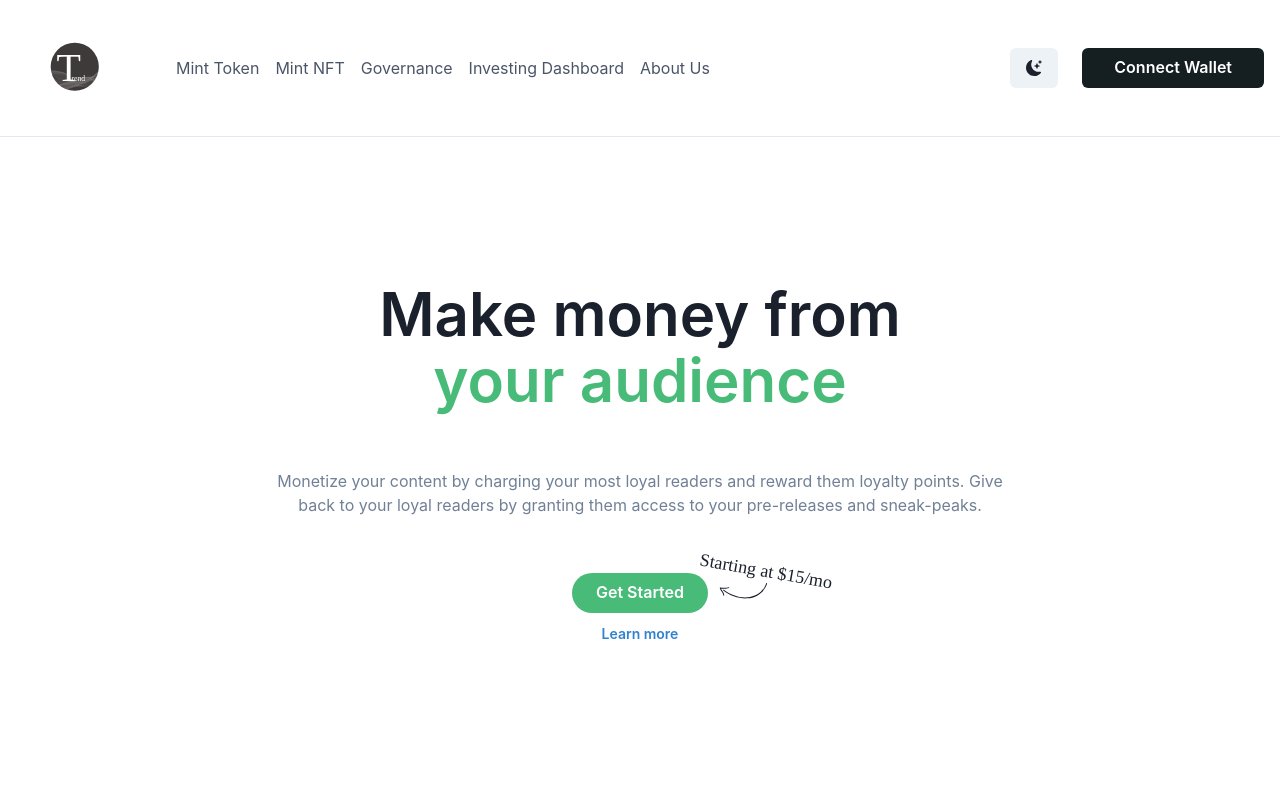
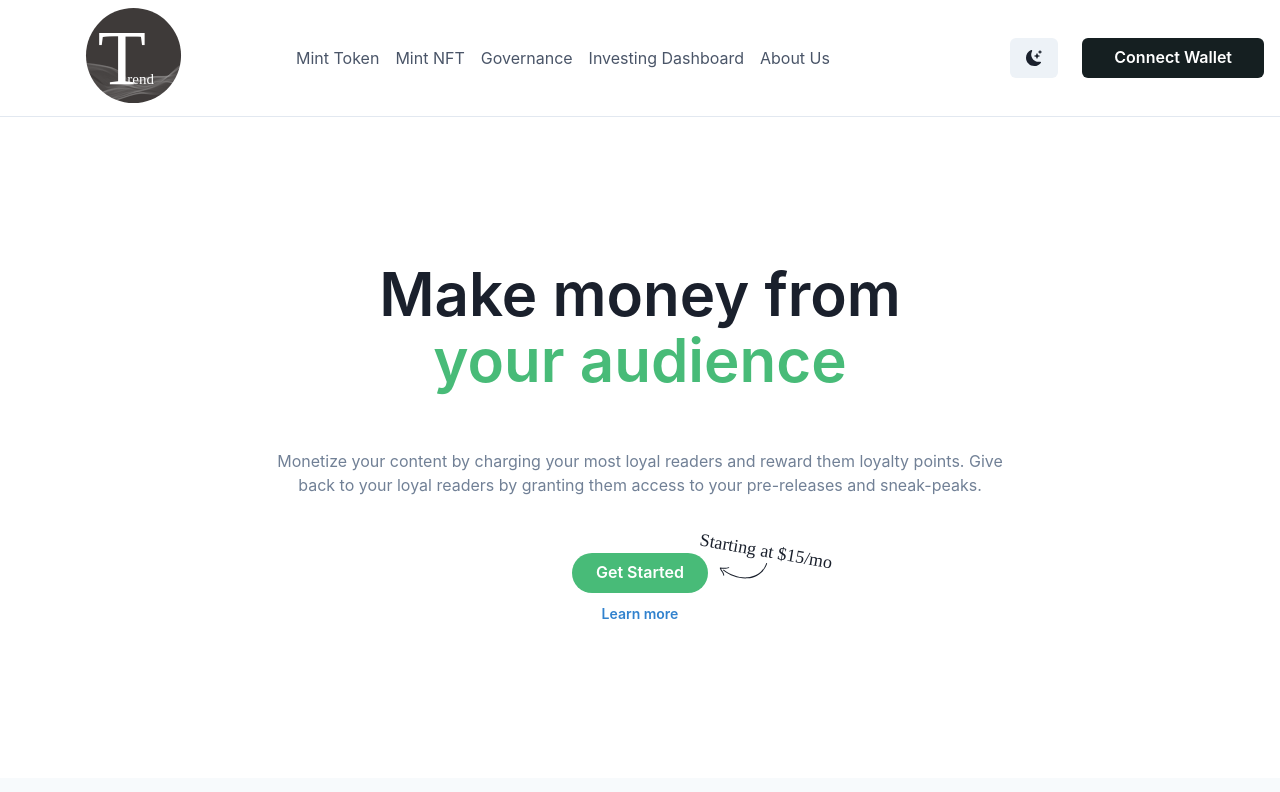
Before and after one commit to stevecyj/krypto-final, a React (Vite) app: page /#/index in a window 1280 px wide. Shown: the top 792 px of the page. Built offline with nearby package versions, Linux system fonts and the light colour scheme.

Commit message:
refactor: refactor ChakraUI theming in main.tsx and theme.ts
- Reduce size of TrendLogo in Navbar from 120x120 to 60x100
- Add custom theme to ChakraProvider in main.tsx
- Create new file theme.ts with custom theme for ChakraUI

Signed-off-by: stevecyj <ycsteven.tsao@gmail.com>

```diff
--- a/src/components/Navbar.tsx
+++ b/src/components/Navbar.tsx
@@ -56,7 +56,7 @@ export default function WithSubnavigation() {
             color={useColorModeValue('gray.800', 'white')}
           >
             <LinkTo to='/index'>
-              <Image src={TrendLogo} className='image' w={120} h={120} />
+              <Image src={TrendLogo} className='image' w={60} h={100} />
             </LinkTo>
           </Text>
 
--- /dev/null
+++ b/theme/theme.ts
@@ -0,0 +1,12 @@
+import { extendTheme } from '@chakra-ui/react';
+
+const theme = extendTheme({
+  colors: {
+    brand: {
+      100: '#f7fafc',
+      900: '#1a202c',
+    },
+  },
+});
+
+export default theme;
```
Also changed, not shown: src/main.tsx (+7 -6 lines).
